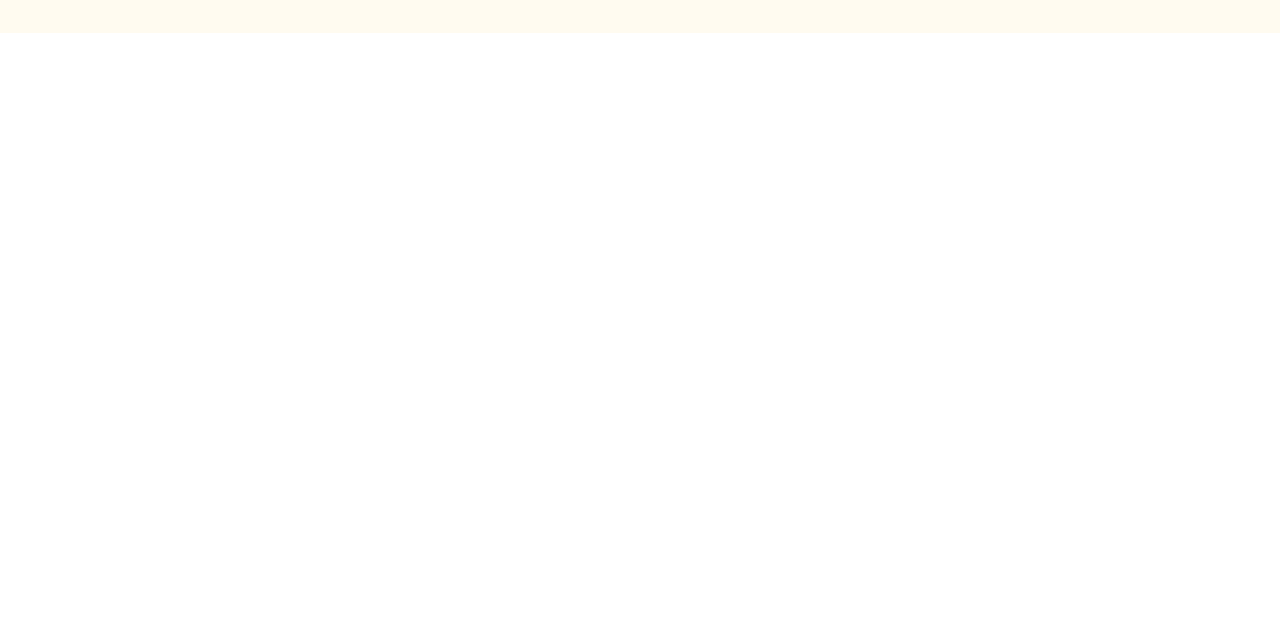
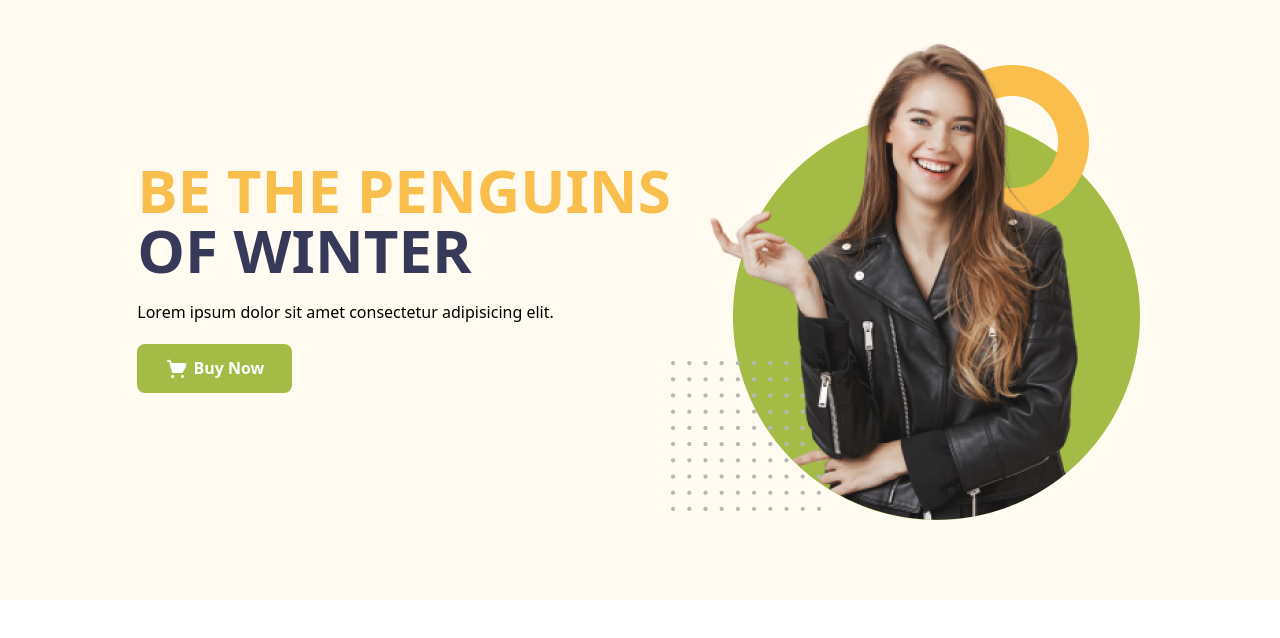
Before and after one commit to rakibul58/penguin-fashion, a plain HTML site: page index.html in a window 1280 px wide. Shown: the part 78-716 px from the top of the page. Drawn offline with nearby package versions, Linux system fonts and the light colour scheme.

Commit message:
header done

```diff
--- a/index.html
+++ b/index.html
@@ -17,6 +17,9 @@
                         clifford: '#da373d',
                         headerBody: '#FFFBF0',
                         navLink: '#3C3C3C',
+                        bannerYellow: '#FABE4C',
+                        bannerGray: '#363958',
+                        bannerOlive: '#A4BC46',
                     }
                 }
             }
@@ -27,7 +30,7 @@
 
 <body>
     <!-- Header  -->
-    <header class="bg-headerBody">
+    <header class="bg-headerBody mb-96">
         <!-- Navbar -->
         <section>
             <nav class="container mx-auto">
@@ -45,6 +48,25 @@
                 </div>
             </nav>
         </section>
+        <!-- Banner -->
+        <section>
+            <div class="container mx-auto">
+                <div class="md:flex justify-center items-center pb-20 px-5">
+                    <div class="space-y-5">
+                        <h1>
+                            <span class="uppercase text-bannerYellow font-bold text-4xl sm:text-6xl">Be the Penguins</span><br>
+                            <span class="uppercase text-bannerGray font-bold text-4xl sm:text-6xl">of Winter</span>
+                        </h1>
+                        <p>Lorem ipsum dolor sit amet consectetur adipisicing elit.</p>
+                        <button class="bg-bannerOlive rounded-lg px-7 py-3 font-bold text-white hover:bg-green-400"><img
+                                class="inline w-6 " src="icons/shopping-cart 1.png" alt=""> Buy Now</button>
+                    </div>
+                    <div>
+                        <img src="images/model.png" alt="">
+                    </div>
+                </div>
+            </div>
+        </section>
     </header>
 </body>
 
```
